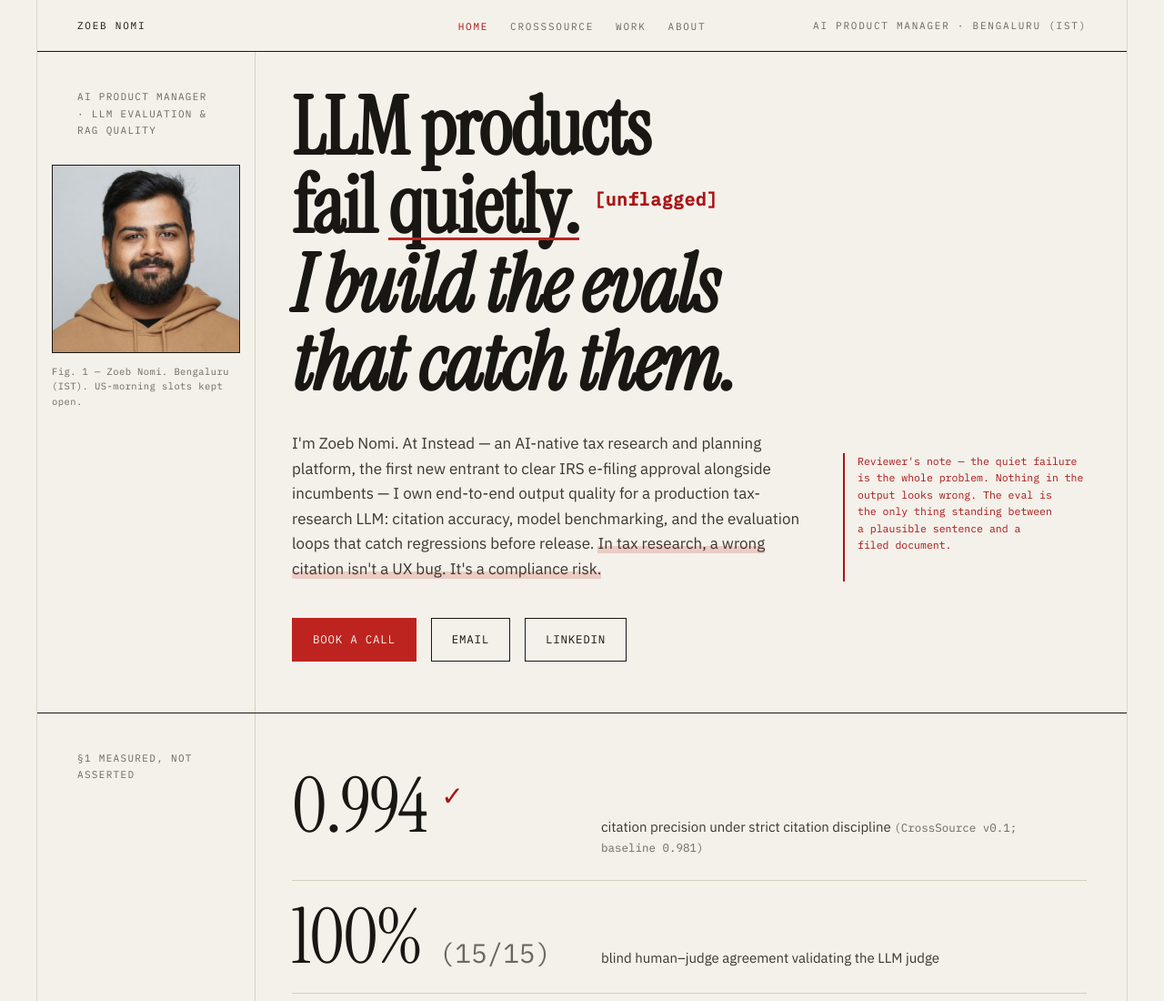
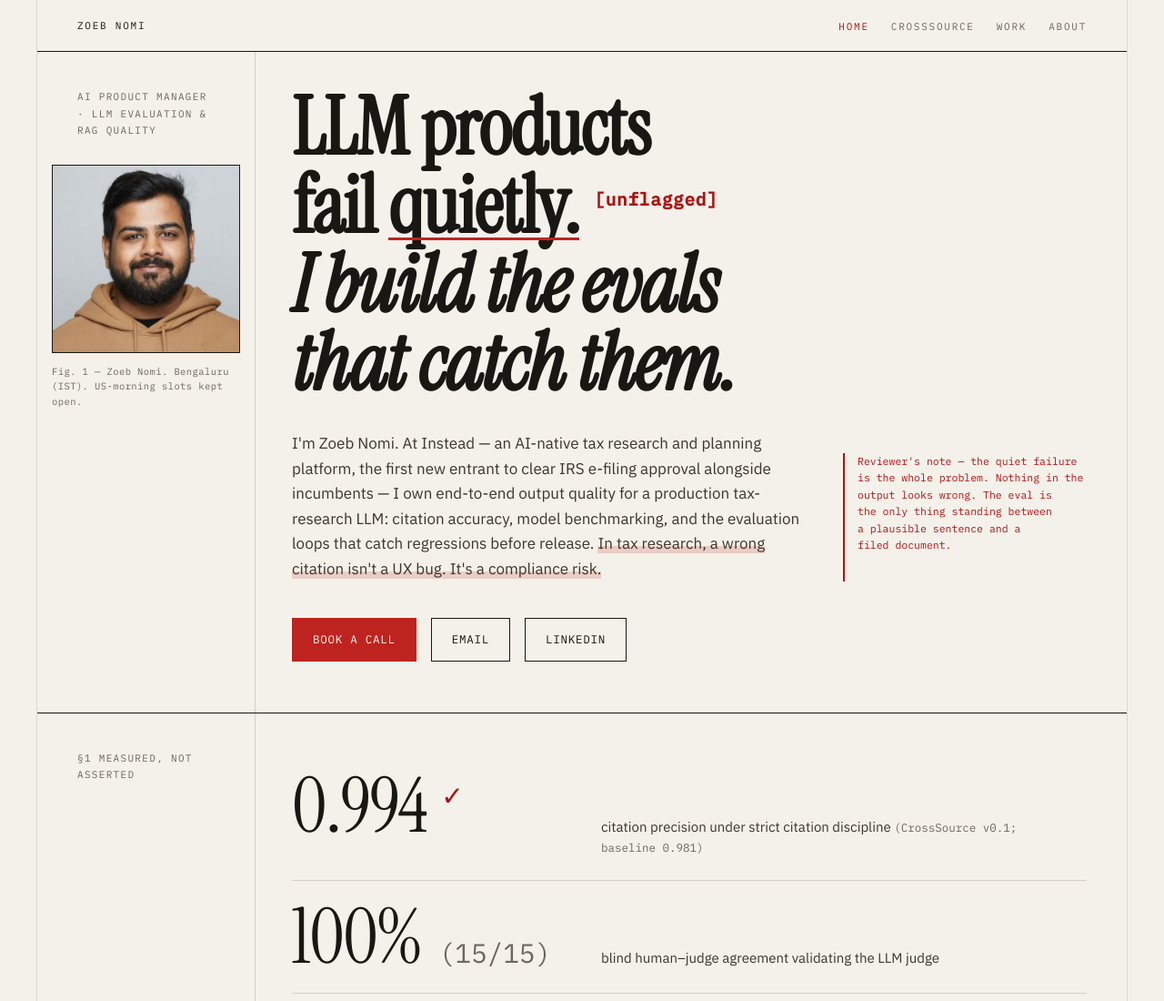
Before and after one commit to zoeb-nomi/Portfolio, an Astro site: page / in a window 1280 px wide. Shown: the top 1100 px of the page at 91% size. Built offline with nearby package versions, Linux system fonts and the light colour scheme; Astro itself is replaced by a stand-in of ours.

Commit message:
SiteHeader: two-column header, retire standing line, add nav overflow guard

```diff
--- a/src/components/SiteHeader.astro
+++ b/src/components/SiteHeader.astro
@@ -30,8 +30,6 @@
       </ul>
     </nav>
 
-    <p class="standing-line" aria-hidden="true">{site.standingLine}</p>
-
     <MobileNav currentPath={currentPath} />
   </div>
 </header>
@@ -42,10 +40,6 @@
     background: var(--paper);
   }
 
-  /* Desktop: sticky, ink rule, paper fill, no shadow — see build-note in Base.astro
-     re: the JS-budget constraint (§1 permits only the mobile-nav toggle script),
-     so the "sticks after 400px scroll + 150ms fade-in" trigger is approximated
-     as always-sticky rather than scroll-observed. */
   @media (min-width: 900px) {
     .site-header {
       position: sticky;
@@ -54,13 +48,14 @@
     }
   }
 
-  /* minmax(0, 1fr) — not 1fr — on the side tracks. A bare 1fr floors at the
-     track's min-content, and .standing-line is nowrap, so its min-content is
-     the full string: the right track blew past its share and dragged the nav
-     off centre until the standing line read as a fifth nav item. */
+  /* Two-column header: wordmark left, nav right. Standing line retired 2026-08-20;
+     its positioning info now lives elsewhere: the footer line and the Home hero
+     eyebrow each carry it in their own words. Retiring it removed the nowrap-in-
+     1fr-track trap behind the earlier header bug and freed the right side for a
+     5-item nav. */
   .bar {
-    display: grid;
-    grid-template-columns: minmax(0, 1fr) auto minmax(0, 1fr);
+    display: flex;
+    justify-content: space-between;
     align-items: center;
     column-gap: var(--s-8);
     padding-block: 14px;
@@ -73,18 +68,21 @@
     text-transform: uppercase;
     text-decoration: none;
     color: var(--ink);
-    justify-self: start;
     white-space: nowrap;
   }
 
   .primary-nav {
-    justify-self: center;
+    min-width: 0;
   }
 
   .primary-nav ul {
     display: flex;
+    flex-wrap: wrap;
+    justify-content: flex-end;
     gap: var(--s-6);
     list-style: none;
+    margin: 0;
+    padding: 0;
   }
 
   .primary-nav a {
@@ -97,6 +95,7 @@
     text-decoration: none;
     color: var(--ink-muted);
     padding-bottom: 4px;
+    white-space: nowrap;
   }
 
   .primary-nav a::after {
@@ -112,50 +111,12 @@
     transition: transform 120ms var(--ease-draw);
   }
 
-  .primary-nav a:hover {
-    color: var(--ink);
-  }
-
-  .primary-nav a:hover::after {
-    transform: scaleX(1);
-  }
-
-  .primary-nav a:active {
-    opacity: .7;
-  }
-
-  .primary-nav a.current {
-    color: var(--red-ink);
-  }
-
-    .standing-line {
-    justify-self: end;
-    min-width: 0;
-    max-width: 100%;
-    font-family: var(--font-mono);
-    font-size: var(--t-label);
-    letter-spacing: .16em;
-    text-transform: uppercase;
-    color: var(--ink-muted);
-    white-space: nowrap;
-    overflow: hidden;
-    text-overflow: ellipsis;
-  }
-    /* The standing line is decorative (aria-hidden) and the first thing to go
-     when the bar is tight. */
-  @media (max-width: 1099px) {
-    .standing-line {
-      display: none;
-    }
-  }
+  .primary-nav a:hover { color: var(--ink); }
+  .primary-nav a:hover::after { transform: scaleX(1); }
+  .primary-nav a:active { opacity: .7; }
+  .primary-nav a.current { color: var(--red-ink); }
 
   @media (max-width: 899px) {
-    .primary-nav {
-      display: none;
-    }
-
-    .bar {
-      grid-template-columns: 1fr auto;
-    }
+    .primary-nav { display: none; }
   }
 </style>
```
